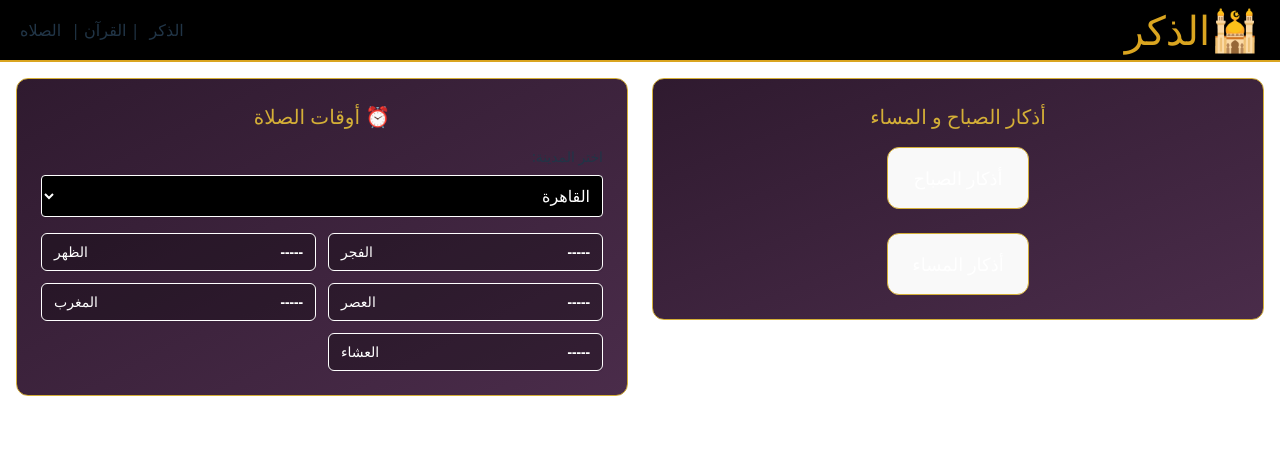
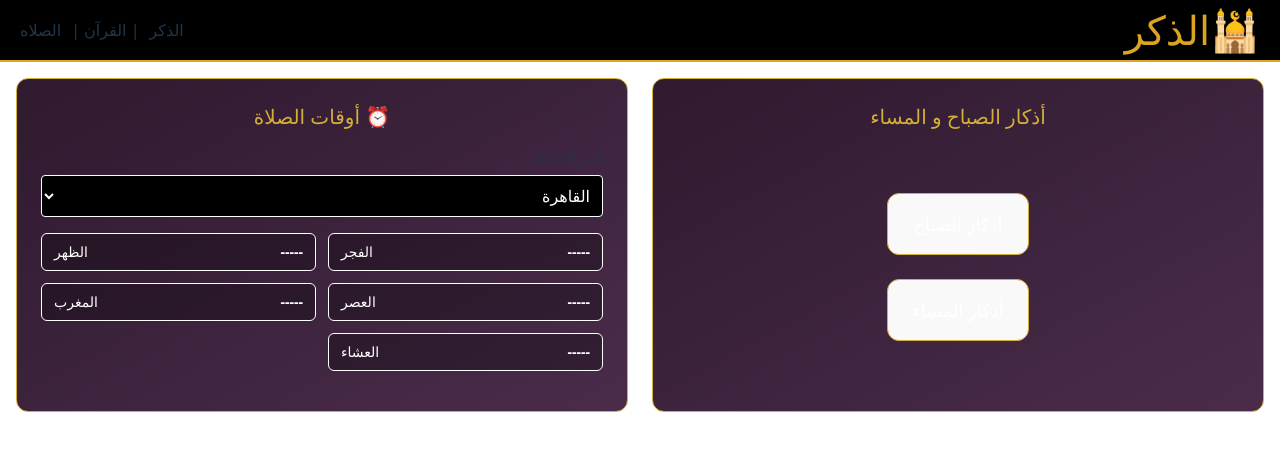
Before and after one commit to IslamicWays/Zikrify, a React (Vite) app: page / in a window 1280 px wide. Shown: the top 450 px of the page. Built offline with nearby package versions, Linux system fonts and the light colour scheme.

Commit message:
constant height

```diff
--- a/src/App.tsx
+++ b/src/App.tsx
@@ -10,11 +10,11 @@ const App = () => {
 
             {/* Main Content */}
             <main className="flex-1 w-full px-4 py-4">
-                <div className="flex flex-col md:flex-row w-full h-full gap-6 min-h-[600px]">
-                    <div className="w-full md:w-1/2 h-full">
+                <div className="flex flex-col md:flex-row w-full gap-6 items-stretch">
+                    <div className="w-full md:w-1/2 flex">
                         <PrayerTimes />
                     </div>
-                    <div className="w-full md:w-1/2 h-full">
+                    <div className="w-full md:w-1/2 flex">
                         <Azkar />
                     </div>
                 </div>
--- a/src/components/Azkar/Azkar.tsx
+++ b/src/components/Azkar/Azkar.tsx
@@ -1,10 +1,11 @@
 import CustomCard from "../../utils/Card/CustomCard";
+
 
 const Azkar = () => {
     return (
         <CustomCard
             header="أذكار الصباح و المساء"
-            className="h-full w-full flex flex-col items-center text-center"
+            className="h-full w-full flex flex-col items-center text-center min-h-full"
             headerClassName="text-lg font-bold mb-4"
             bodyClassName="flex-1 flex flex-col justify-center items-center gap-6 px-8"
         >
--- a/src/components/PrayerTimes/PrayerTimes.tsx
+++ b/src/components/PrayerTimes/PrayerTimes.tsx
@@ -134,9 +134,9 @@ const PrayerTimes: React.FC = () => {
     return (
         <CustomCard
             header="⏰ أوقات الصلاة"
-            className="h-full w-full flex flex-col"
+            className="h-full w-full flex flex-col min-h-full"
             headerClassName="text-lg font-bold text-center mb-4"
-            bodyClassName="flex-1 flex flex-col"
+            bodyClassName="flex-1 flex flex-col justify-between"
             dir="rtl"
         >
             <div className="mb-4">
@@ -160,7 +160,7 @@ const PrayerTimes: React.FC = () => {
                 </select>
             </div>
 
-            <ul className="grid grid-cols-2 gap-3 text-center flex-1">
+            <ul className="grid grid-cols-2 gap-3 text-center mb-4">
                 {prayerTimes.map((prayer) => (
                     <li
                         key={prayer.name}
@@ -177,7 +177,7 @@ const PrayerTimes: React.FC = () => {
             </ul>
 
             {nextPrayer && (
-                <div className="mt-4 text-center text-green font-bold text-sm">
+                <div className="text-center text-green font-bold text-sm">
                     ⏳ الوقت المتبقي لصلاة {nextPrayer.name}: {countdown}
                 </div>
             )}
```
